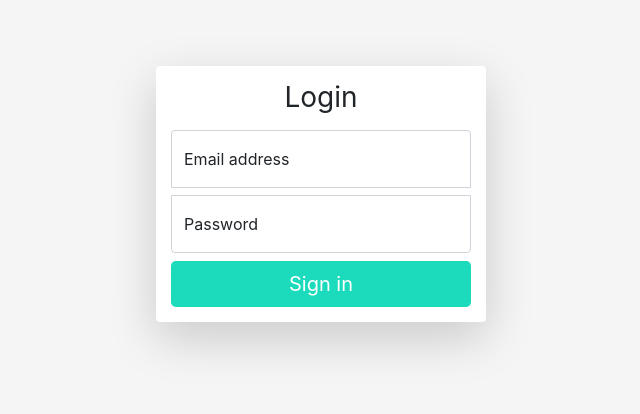
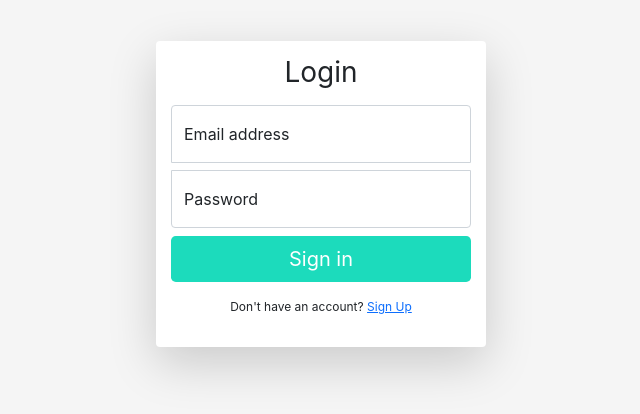
Before and after one commit to Nilotpalchanda/react-form-hook, a React (Create React App) app: page / in a window 1280 px wide. Shown: the part 206-620 px from the top of the page, without its empty margins (319-959 px from the left). Built offline with nearby package versions, Linux system fonts and the light colour scheme.

Commit message:
Login minor change

```diff
--- a/src/Components/Login/Login.js
+++ b/src/Components/Login/Login.js
@@ -16,7 +16,6 @@
 
 const Login = () => {
     const [loginData, setLoginData] = React.useState({});
-    const [hasAccount, setHasAccount] = React.useState(true);
     const [formData, setFormData] = React.useState({});
     const navigate = useNavigate();
     const location = useLocation();
@@ -57,9 +56,7 @@
                         emailId: loginData.data.emailId
                     }
                 });
-            } else setHasAccount(false);
-        } else {
-            setHasAccount(false);
+            }
         }
     }
     return (
@@ -109,12 +106,9 @@
                     >
                         {isSubmitting ? 'Loading....' : 'Sign in'}
                     </button>
-                    {!hasAccount && (
                         <p className="has-account">
-                            You dont have account with us. Please&nbsp;
-                            <Link to={'/signup'}>Sign Up</Link>
+                            Don't have an account?&nbsp;<Link to={'/signup'}>Sign Up</Link>
                         </p>
-                    )}
                 </form>
             </main>
             {Object.keys(formData)?.length > 0 && !isSubmitting && (
```
